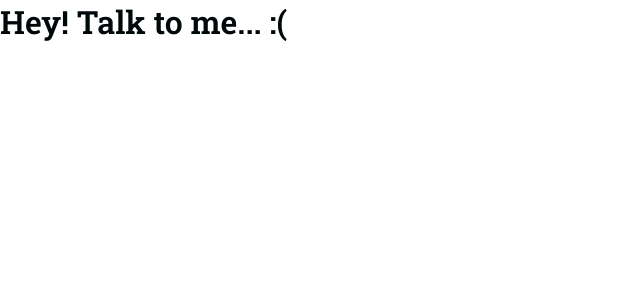
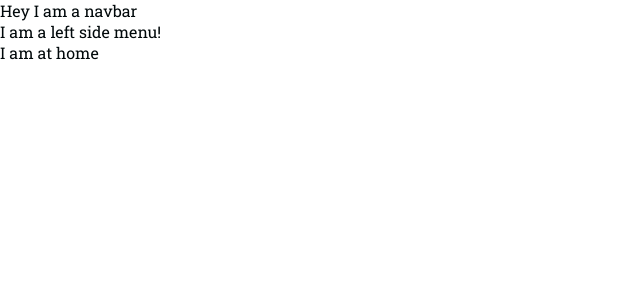
Before and after one commit to NauanyC/Messager, a React app: page / in a window 1280 px wide. Shown: the top 300 px of the page, without its empty margins (0-640 px from the left). Built offline with nearby package versions, Linux system fonts and the light colour scheme.

Commit message:
feat: add general layout

```diff
--- a/package.json
+++ b/package.json
@@ -13,6 +13,7 @@
   "dependencies": {
     "react": "^17.0.2",
     "react-dom": "^17.0.2",
+    "react-icons": "^4.2.0",
     "styled-components": "^5.3.0",
     "typescript": "^4.2.4"
   },
--- a/src/App.tsx
+++ b/src/App.tsx
@@ -1,11 +1,19 @@
 import * as React from "react";
 import GlobalStyles from "./styles/global";
+
+// pages
+import Home from "./pages/Home";
+
+// layout
+import Layout from "./components/Layouts";
 
 const App: React.FC = () => {
   return (
     <div className="App">
       <GlobalStyles />
-      <h1>Hey! Talk to me... :(</h1>
+      <Layout>
+        <Home />
+      </Layout>
     </div>
   );
 };
--- /dev/null
+++ b/src/components/Layouts/LeftSideMenu.tsx
@@ -0,0 +1,7 @@
+import React from "react";
+
+const LeftSideMenu: React.FC = () => {
+  return <div className="LeftSideMenu">I am a left side menu!</div>;
+};
+
+export default LeftSideMenu;
--- /dev/null
+++ b/src/components/Layouts/Navbar.tsx
@@ -0,0 +1,7 @@
+import React from "react";
+
+const NavBar: React.FC = () => {
+  return <div className="NavBar">Hey I am a navbar</div>;
+};
+
+export default NavBar;
--- /dev/null
+++ b/src/components/Layouts/index.tsx
@@ -0,0 +1,20 @@
+import React from "react";
+
+import Navbar from "./Navbar";
+import LeftSideMenu from "./LeftSideMenu";
+
+interface LayoutProps {
+  children: React.ReactNode;
+}
+
+const Layout: React.FC<LayoutProps> = ({ children }: LayoutProps) => {
+  return (
+    <div className="Layout">
+      <Navbar />
+      <LeftSideMenu />
+      {children}
+    </div>
+  );
+};
+
+export default Layout;
--- /dev/null
+++ b/src/pages/Home.tsx
@@ -0,0 +1,7 @@
+import React from "react";
+
+const Home: React.FC = () => {
+  return <div className="Home">I am at home</div>;
+};
+
+export default Home;
```
Also changed, not shown: 1 other file (tests, documents, lock files or other folders).
